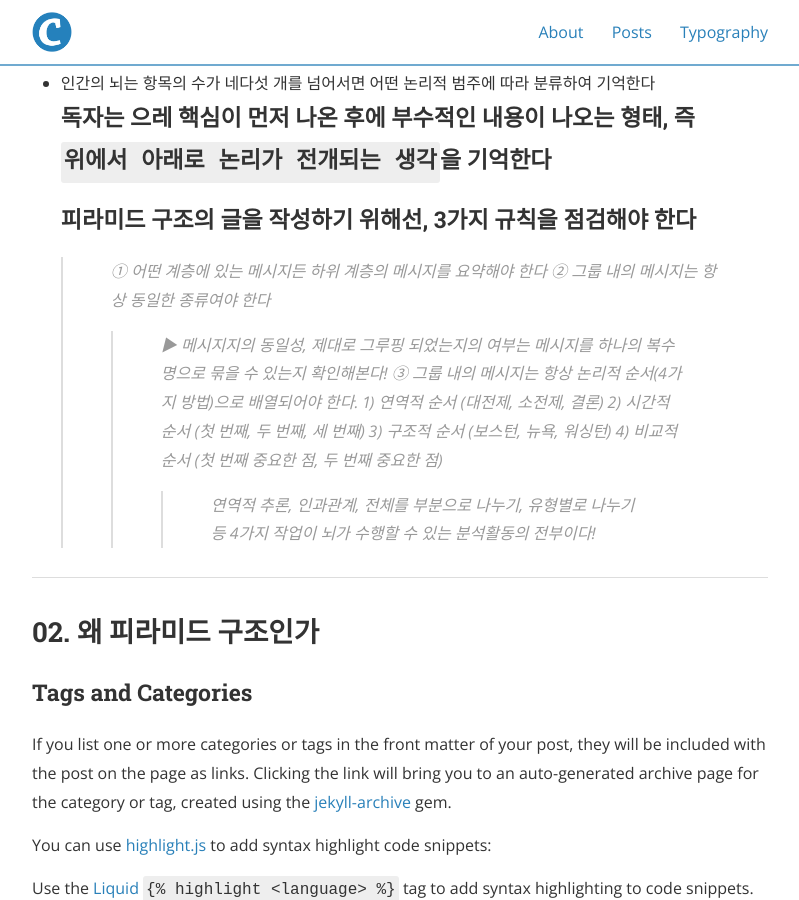
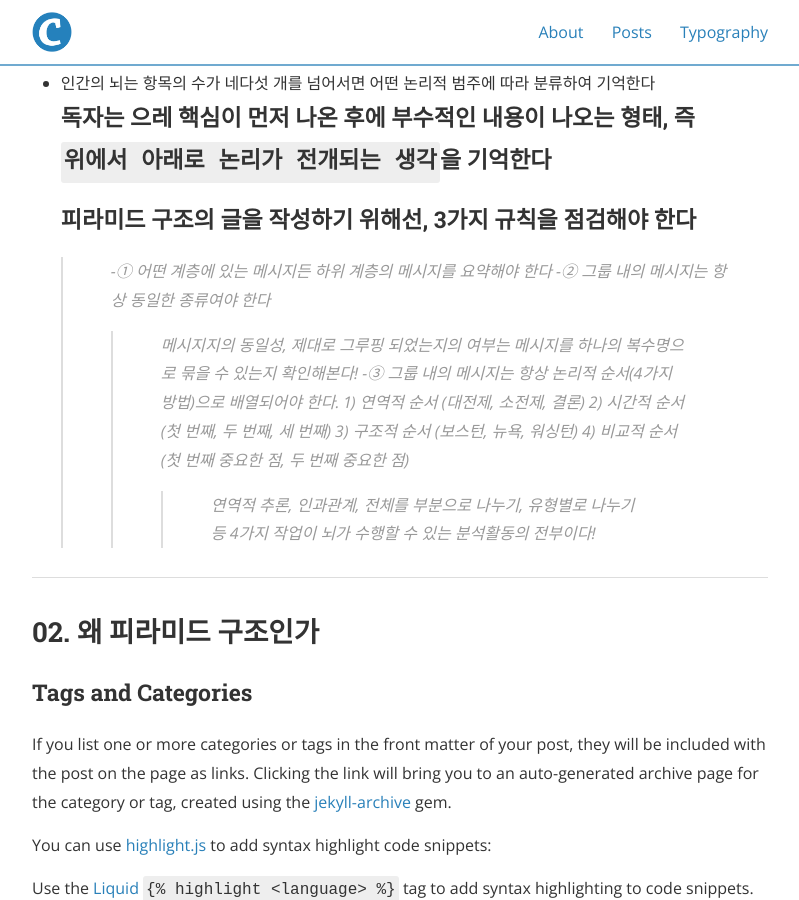
Before and after one commit to Taeho-Kim-0322/Taeho-Kim-0322.github.io, a Jekyll site: the page built from _posts/2020-11-30-논리의기술_1부.md, in a window 1280 px wide and 900 px high, scrolled down 790 px. Shown: the whole window, without its empty margins (240-1039 px from the left). Built offline with Jekyll 4.4.1, drawn with Linux system fonts in a browser that asks for light colours; nearby versions of some CDN libraries.

```diff
--- a/_posts/2020-11-30-논리의기술_1부.md
+++ b/_posts/2020-11-30-논리의기술_1부.md
@@ -16,10 +16,10 @@ cover:  "/assets/instacode.png"
  - 인간의 뇌는 항목의 수가 네다섯 개를 넘어서면 어떤 논리적 범주에 따라 분류하여 기억한다
 ### 독자는 으레 핵심이 먼저 나온 후에 부수적인 내용이 나오는 형태, 즉 `위에서 아래로 논리가 전개되는 생각`을 기억한다
 ### 피라미드 구조의 글을 작성하기 위해선, 3가지 규칙을 점검해야 한다
- > ① 어떤 계층에 있는 메시지든 하위 계층의 메시지를 요약해야 한다
- > ② 그룹 내의 메시지는 항상 동일한 종류여야 한다
-  >> ▶ 메시지지의 동일성, 제대로 그루핑 되었는지의 여부는 메시지를 하나의 복수명으로 묶을 수 있는지 확인해본다!
- > ③ 그룹 내의 메시지는 항상 논리적 순서(4가지 방법)으로 배열되어야 한다.
+ > -① 어떤 계층에 있는 메시지든 하위 계층의 메시지를 요약해야 한다
+ > -② 그룹 내의 메시지는 항상 동일한 종류여야 한다
+  >>  메시지지의 동일성, 제대로 그루핑 되었는지의 여부는 메시지를 하나의 복수명으로 묶을 수 있는지 확인해본다!
+ > -③ 그룹 내의 메시지는 항상 논리적 순서(4가지 방법)으로 배열되어야 한다.
   >> 1) 연역적 순서 (대전제, 소전제, 결론)
   >> 2) 시간적 순서 (첫 번째, 두 번째, 세 번째)
   >> 3) 구조적 순서 (보스턴, 뉴욕, 워싱턴)
```
